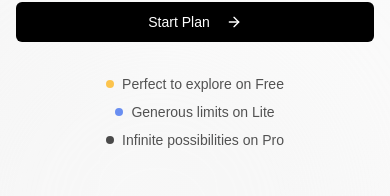
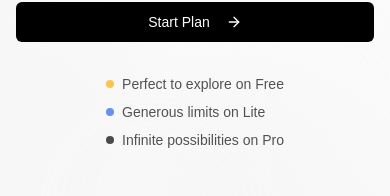
Before and after one commit to csfahad/pixsuite, a Next.js app: page / in a window 390 px wide. Shown: the part 487-683 px from the top of the page. Built offline with nearby package versions, Linux system fonts and the light colour scheme; no server answers; grey boxes are pictures that could not be loaded.

Commit message:
fix(hero): fix hero div messages in sm devices

```diff
--- a/src/modules/hero/index.tsx
+++ b/src/modules/hero/index.tsx
@@ -203,7 +203,7 @@ export default function Hero() {
                             initial={{ opacity: 0 }}
                             animate={{ opacity: 1 }}
                             transition={{ delay: 0.6 }}
-                            className="mt-8 grid grid-cols-1 md:grid-cols-3 items-start justify-items-center-safe gap-2 md:gap-0 md:space-x-6 text-sm text-muted-foreground"
+                            className="mt-8 grid grid-cols-1 md:grid-cols-3 items-start justify-items-start md:justify-items-center gap-2 md:gap-0 md:space-x-6 text-sm text-muted-foreground w-fit md:w-auto mx-auto"
                         >
                             <div className="flex items-center space-x-2">
                                 <div className="w-2 h-2 bg-chart-1 rounded-full animate-pulse" />
```
